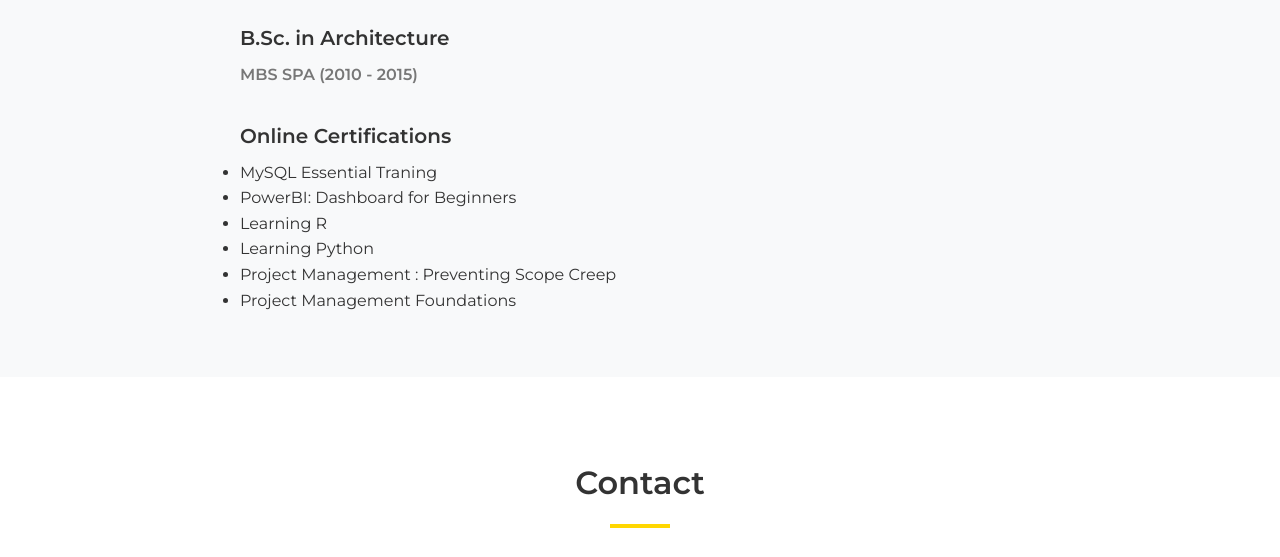
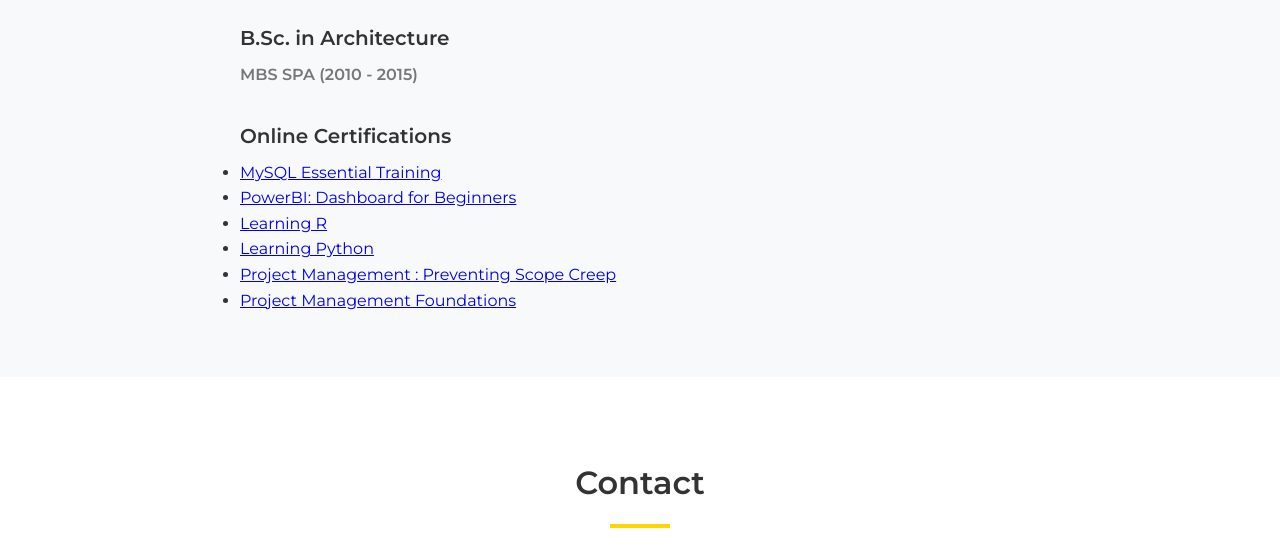
Before and after one commit to arorasushant92/arorasushant92.github.io, a plain HTML site: page index.html in a window 1280 px wide. Shown: the part 2508-3065 px from the top of the page. Drawn offline with Linux system fonts and the light colour scheme.

Commit message:
Update index.html

```diff
--- a/index.html
+++ b/index.html
@@ -194,18 +194,17 @@
       <div class="edu-item">
         <h3>Online Certifications</h3>
         <ul>
-          <li>MySQL Essential Traning</li>
-          <li>PowerBI: Dashboard for Beginners</li>
-          <li>Learning R</li>
-          <li>Learning Python</li>
-          <li>Project Management : Preventing Scope Creep</li>
-          <li>Project Management Foundations</li>
+          <li><a href="https://www.linkedin.com/learning/certificates/92f4e2a8deb9e3b4f1a02e70c2907b065138d47009883934276e7b0dbd58d93c?trk=backfilled_certificate">MySQL Essential Training</a></li>
+          <li><a href="https://www.linkedin.com/learning/certificates/985f247859bbe75cdf5fa463c3afa84a367405b0632157475cf9aef08475e5f7?trk=backfilled_certificate">PowerBI: Dashboard for Beginners</a></li>
+          <li><a href="https://www.linkedin.com/learning/certificates/db551652605a622f0e081108144e8bdab50778afffa3c965cacaf4a72cf4bcb4?trk=backfilled_certificate">Learning R</a></li>
+          <li><a href="https://wwww.linkedin.com/learning/certificates/db551652605a622f0e081108144e8bdab50778afffa3c965cacaf4a72cf4bcb4?trk=backfilled_certificate">Learning Python</a></li>
+          <li><a href="https://www.linkedin.com/learning/certificates/75b9a1c9eba4f7cad5c335e6aa97a1a60dd2c90dea9bf4eca120dfa99374ef04?trk=backfilled_certificate">Project Management : Preventing Scope Creep</a></li>
+          <li><a href="https://www.linkedin.com/learning/certificates/db47662446c9addad553211e31f690a9feb6fe1b2e91188e3707b211929dceb0?trk=backfilled_certificate">Project Management Foundations</a></li>
         </ul>
       </div>
     </div>
   </section>
 
-  <!-- ====== CONTACT SECTION ====== -->
   <!-- ====== CONTACT SECTION ====== -->
   <section class="contact" id="contact">
     <div class="section-heading">
@@ -235,7 +234,6 @@
     </div>
   </section>
 
-
   <!-- ====== FOOTER ====== -->
   <footer>
     <p>&copy; 2025 Sushant Arora. All rights reserved.</p>
```
Lines whose indentation alone changed are shown as unchanged.
